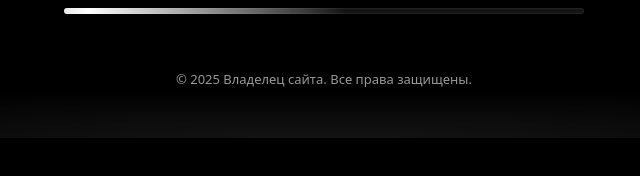
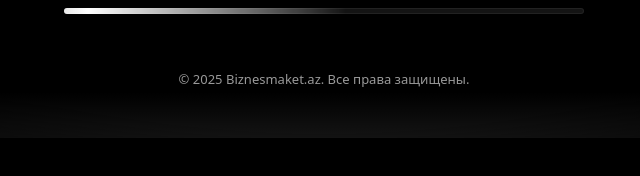
Before and after one commit to biznesmaket/underconstruction, a plain HTML site: page index.html in a window 1280 px wide. Shown: the part 454-630 px from the top of the page, 316-956 px from the left. Drawn offline with Linux system fonts and the light colour scheme.

Commit message:
Update index.html

```diff
--- a/index.html
+++ b/index.html
@@ -138,7 +138,7 @@
     <div class="links">
 
     </div>
-    <div class="footer">© <span id="y"></span> Владелец сайта. Все права защищены.</div>
+    <div class="footer">© <span id="y"></span> Biznesmaket.az. Все права защищены.</div>
     <div class="sheen" aria-hidden="true"></div>
   </main>
   <script>
```
